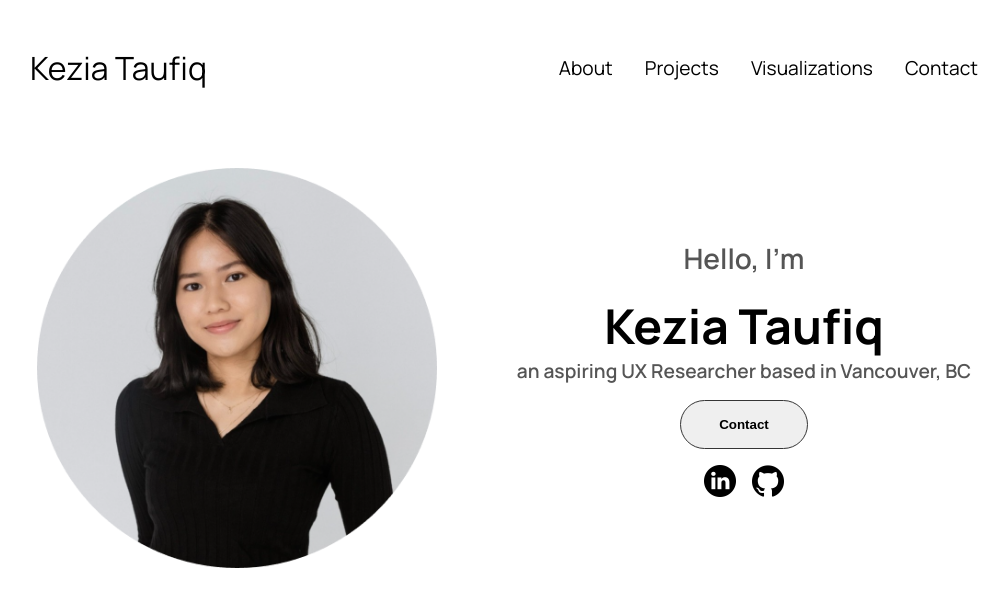
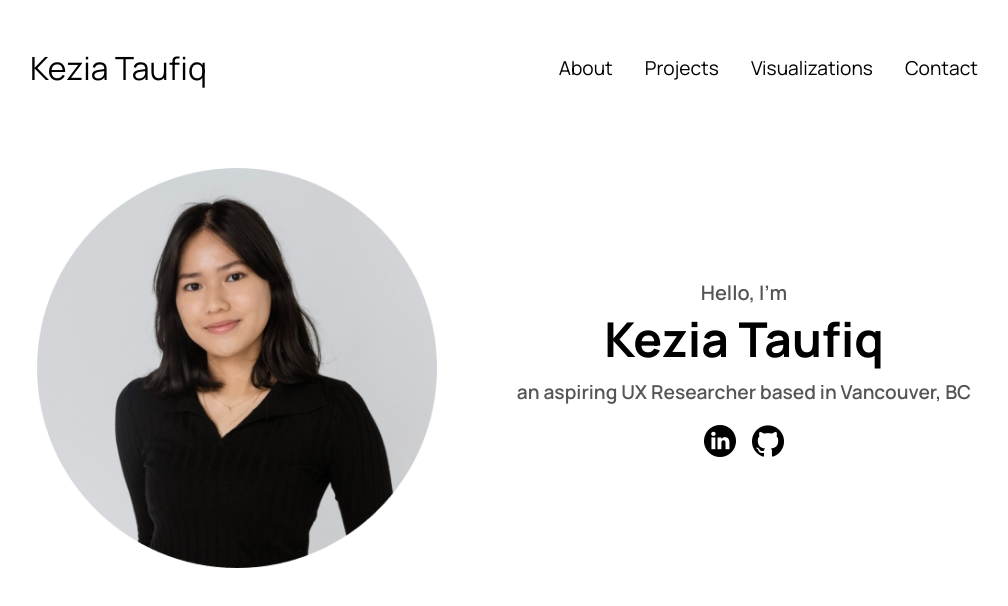
Before and after one commit to keziataufiq/keziataufiq.github.io, a plain HTML site: page index.html in a window 1280 px wide. Shown: the whole page, without its empty margins (136-1144 px from the left). Drawn offline with Linux system fonts and the light colour scheme.

Commit message:
Finished hero section
Finished hero/profile section following original tutorial

```diff
--- a/index.html
+++ b/index.html
@@ -45,9 +45,9 @@
                 <p class="section__text__p1">Hello, I'm</p>
                 <h1 class="title">Kezia Taufiq</h1>
                 <p class="section__text__p2">an aspiring UX Researcher based in Vancouver, BC</p>
-                <div class="btn-container">
+                <!-- <div class="btn-container">
                     <button class="btn btn-color-1" onclick="location.href='./#contact'">Contact</button>
-                </div>
+                </div> -->
                 <div id="socials-container">
                     <img
                     src="./assets/linkedin.png"
--- a/styles.css
+++ b/styles.css
@@ -197,14 +197,10 @@ section {
     text-align: center;
 }
 
-.section__text__p1 {
-    font-size: 1.75rem;
-    margin-bottom: 1rem;
-}
-
 .section__text__p2 {
     font-size: 1.2rem;
-    margin-bottom: 1rem;
+    margin-top: .5rem;
+    margin-bottom: 1.2rem;
 }
 
 
@@ -229,7 +225,7 @@ section {
 
 /* BUTTONS */
 
-.btn-container {
+/* .btn-container {
     display: flex;
     justify-content: center;
     gap: 1rem;
@@ -250,3 +246,7 @@ section {
 .btn-color-1:hover {
     cursor: pointer;
 }
+
+.btn-container {
+    gap: 1rem;
+} */
```
